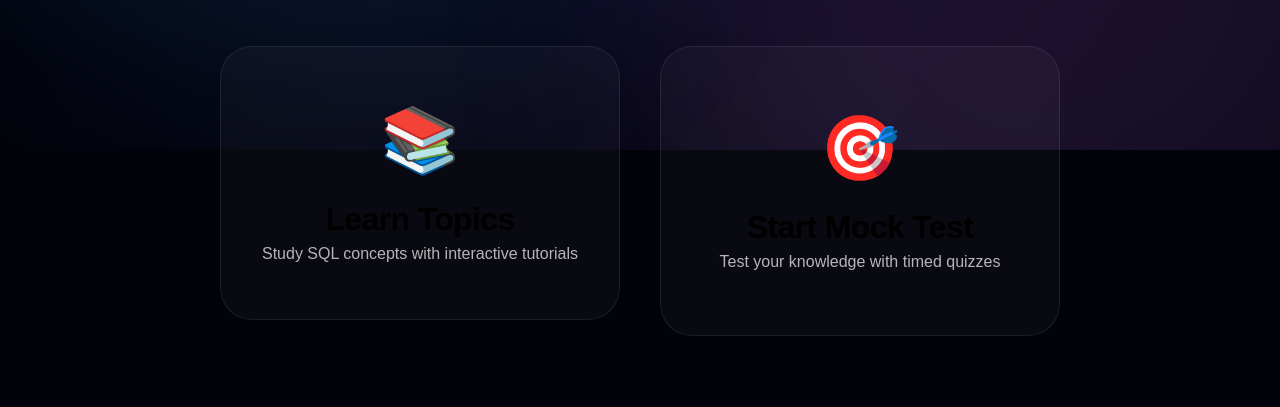
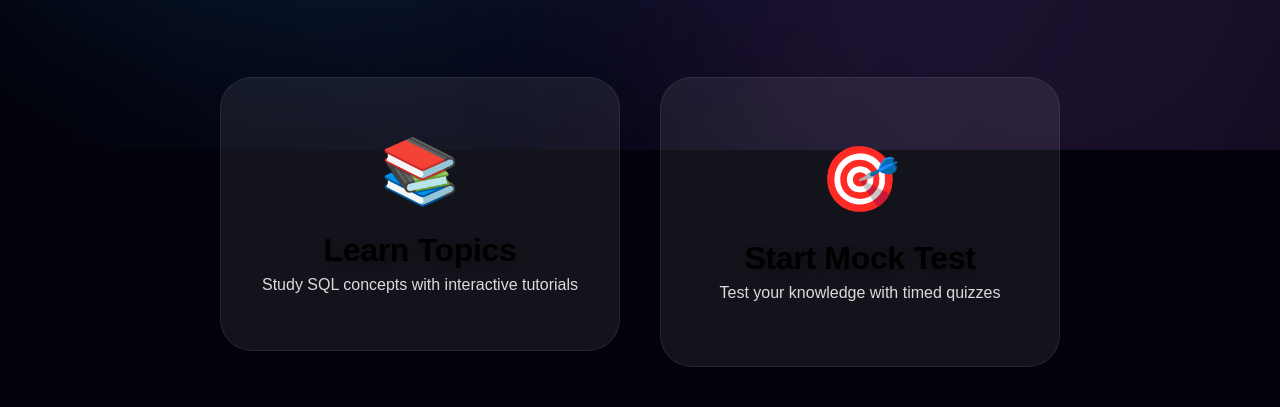
Before and after one commit to KRITHIKA780/SQL-MOCK, a website: page index.html in a window 1280 px wide. Shown: the part 650-1057 px from the top of the page. Before the commit the page ends 1026 px from the top, so only its background shows below. Drawn offline with Linux system fonts and the light colour scheme; no server answers.

Commit message:
style: improve text readability and contrast for better clarity

```diff
--- a/styles.css
+++ b/styles.css
@@ -8,8 +8,8 @@
 :root {
     /* Color Palette - Deep Obsidian & Neon Accents */
     --bg-main: #02020a;
-    --bg-card: rgba(12, 12, 28, 0.6);
-    --bg-glass: rgba(255, 255, 255, 0.03);
+    --bg-card: rgba(12, 12, 28, 0.8);
+    --bg-glass: rgba(255, 255, 255, 0.07);
 
     --accent-blue: #00d2ff;
     --accent-purple: #9d50bb;
@@ -22,9 +22,9 @@
     --grad-lush: linear-gradient(135deg, #43e97b 0%, #38f9d7 100%);
     --grad-glass: linear-gradient(135deg, rgba(255, 255, 255, 0.1) 0%, rgba(255, 255, 255, 0.02) 100%);
 
-    --text-high: rgba(255, 255, 255, 0.95);
-    --text-med: rgba(255, 255, 255, 0.7);
-    --text-low: rgba(255, 255, 255, 0.45);
+    --text-high: #ffffff;
+    --text-med: rgba(255, 255, 255, 0.85);
+    --text-low: rgba(255, 255, 255, 0.6);
 
     --glow-blue: 0 0 20px rgba(0, 210, 255, 0.4);
     --glow-purple: 0 0 20px rgba(157, 80, 187, 0.4);
@@ -50,7 +50,8 @@
     color: var(--text-high);
     min-height: 100vh;
     overflow-x: hidden;
-    line-height: normal;
+    line-height: 1.6;
+    font-weight: 400;
 }
 
 /* Immersive Background */
@@ -121,7 +122,8 @@
 h2,
 h3 {
     line-height: 1.1;
-    letter-spacing: -0.02em;
+    letter-spacing: -0.01em;
+    text-shadow: 0 4px 10px rgba(0, 0, 0, 0.3);
 }
 
 /* Screens */
@@ -176,10 +178,12 @@
     font-size: clamp(3rem, 8vw, 6rem);
     font-weight: 800;
     text-transform: uppercase;
-    background: linear-gradient(to bottom, #fff 30%, rgba(255, 255, 255, 0.5) 100%);
+    background: linear-gradient(to bottom, #fff 30%, rgba(255, 255, 255, 0.7) 100%);
     -webkit-background-clip: text;
     background-clip: text;
     -webkit-text-fill-color: transparent;
+    text-shadow: none;
+    /* No shadow on clipped text */
     margin-bottom: 1.5rem;
 }
 
@@ -683,6 +687,7 @@
     font-weight: 800;
     background: var(--grad-primary);
     -webkit-background-clip: text;
+    background-clip: text;
     -webkit-text-fill-color: transparent;
 }
 
```
